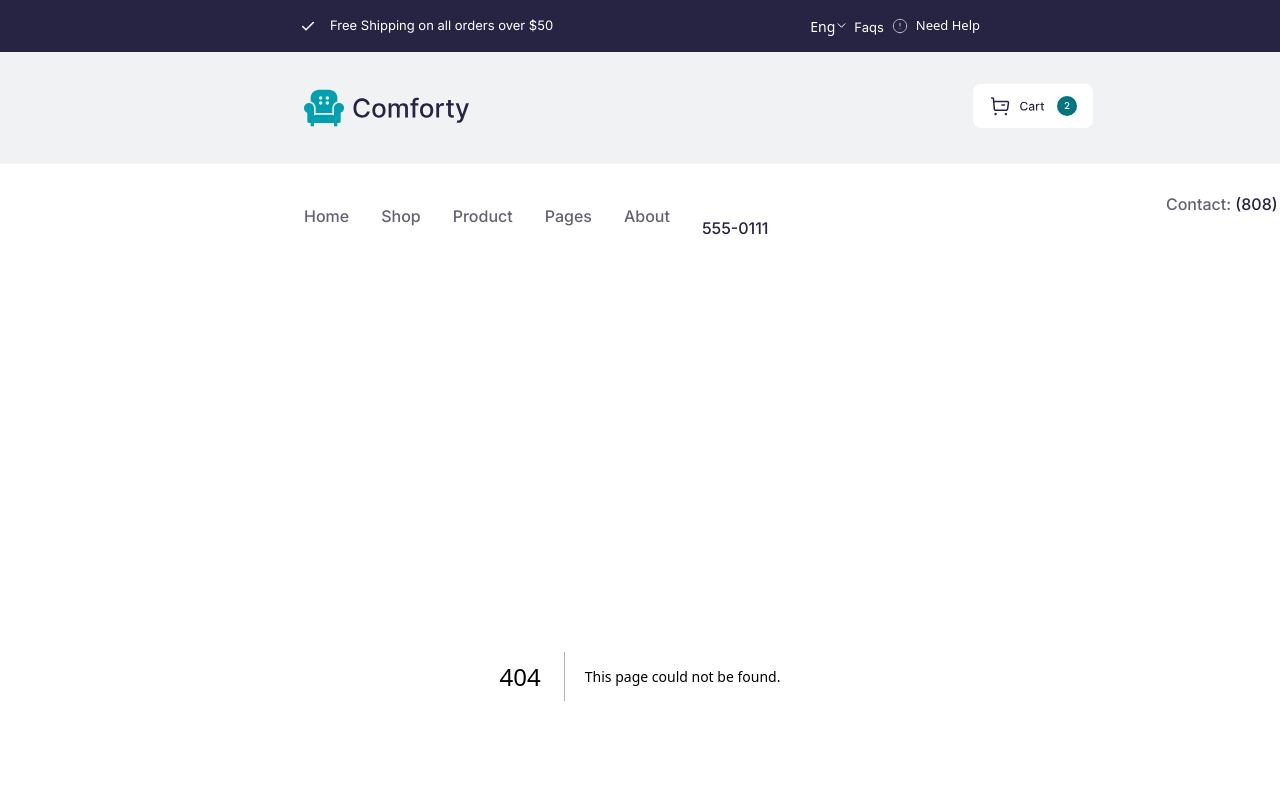
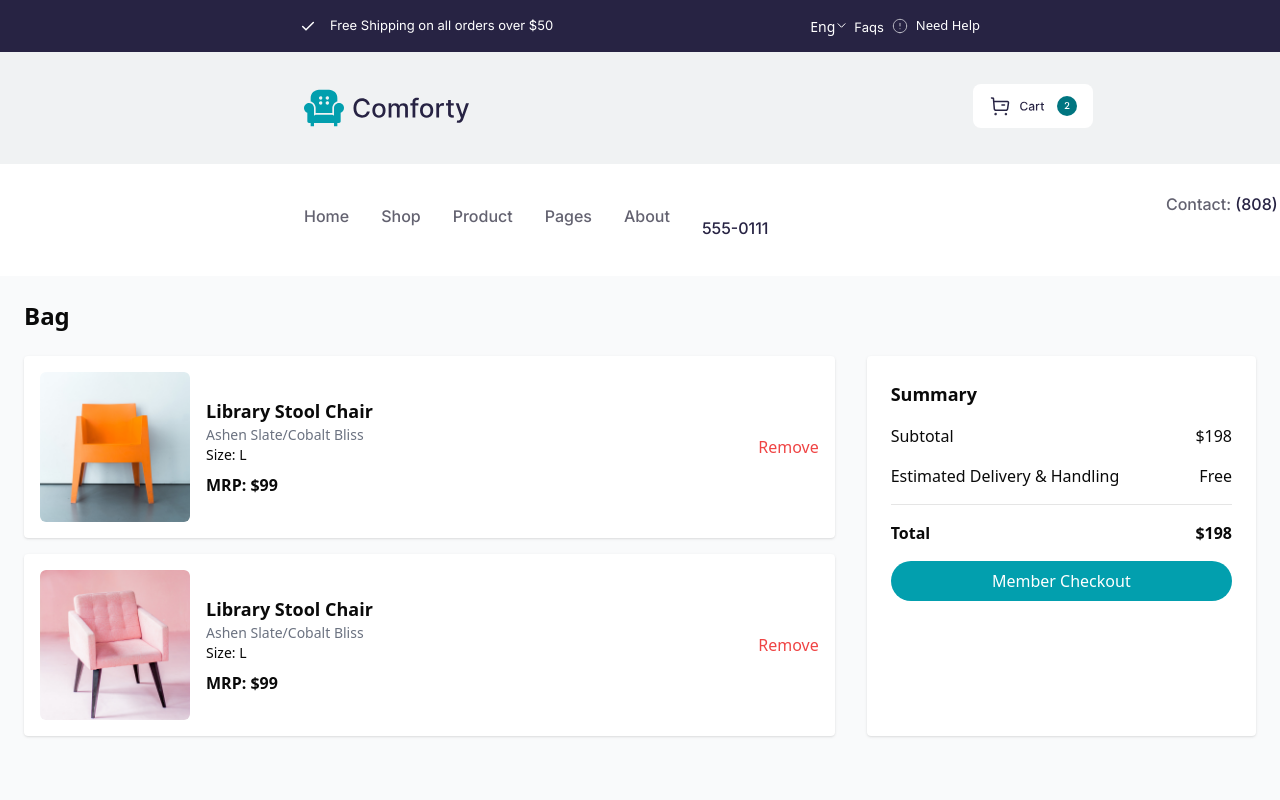
Before and after one commit to yousrakhan23/Milestone-3-e-commerce-website, a Next.js app: page /Cart in a window 1280 px wide. Before the commit this address had no page. Shown: the top 800 px of the page. Built offline with nearby package versions, Linux system fonts and the light colour scheme.

Commit message:
update all files

```diff
--- /dev/null
+++ b/src/app/Cart/page.tsx
@@ -0,0 +1,92 @@
+"use client";
+import React from "react";
+import Image from "next/image";
+import Fea_Prod2 from "@/public/images/fp_2.png";
+import Fea_Prod3 from "@/public/images/fp_3.png";
+
+const Cart = () => {
+  return (
+    <div className="bg-gray-50 min-h-screen">
+      <main className="max-w-7xl mx-auto p-4 sm:p-6">
+        <h2 className="text-2xl font-bold mb-6">Bag</h2>
+
+        <div className="grid grid-cols-1 lg:grid-cols-3 gap-8">
+          {/* Cart Items Section */}
+          <div className="lg:col-span-2 space-y-4">
+            {/* Single Item */}
+            <div className="flex flex-col sm:flex-row items-center justify-between bg-white p-4 shadow rounded">
+              {/* Product Image */}
+              <Image
+                src={Fea_Prod3 }
+                alt="Library Chair"
+                width={150}
+                height={150}
+                className="rounded-md"
+              />
+              {/* Product Details */}
+              <div className="mt-4 sm:mt-0 sm:ml-4 text-center sm:text-left flex-1">
+                <h3 className="font-bold text-lg">Library Stool Chair</h3>
+                <p className="text-sm text-gray-500">Ashen Slate/Cobalt Bliss</p>
+                <p className="text-sm">Size: L</p>
+                <p className="text-base font-semibold mt-2">MRP: $99</p>
+              </div>
+              {/* Remove Button */}
+              <button className="text-red-500 hover:underline mt-4 sm:mt-0">
+                Remove
+              </button>
+            </div>
+
+            {/* Additional Items */}
+            <div className="flex flex-col sm:flex-row items-center justify-between bg-white p-4 shadow rounded">
+              {/* Product Image */}
+              <Image
+                src={Fea_Prod2}
+                alt="Library Chair"
+                width={150}
+                height={150}
+                className="rounded-md"
+              />
+              {/* Product Details */}
+              <div className="mt-4 sm:mt-0 sm:ml-4 text-center sm:text-left flex-1">
+                <h3 className="font-bold text-lg">Library Stool Chair</h3>
+                <p className="text-sm text-gray-500">Ashen Slate/Cobalt Bliss</p>
+                <p className="text-sm">Size: L</p>
+                <p className="text-base font-semibold mt-2">MRP: $99</p>
+              </div>
+              {/* Remove Button */}
+              <button className="text-red-500 hover:underline mt-4 sm:mt-0">
+                Remove
+              </button>
+            </div>
+          </div>
+
+          {/* Summary Section */}
+          <div className="bg-white p-6 shadow rounded space-y-4">
+            <h3 className="text-lg font-bold">Summary</h3>
+
+            <div className="flex justify-between">
+              <span>Subtotal</span>
+              <span>$198</span>
+            </div>
+
+            <div className="flex justify-between">
+              <span>Estimated Delivery & Handling</span>
+              <span>Free</span>
+            </div>
+
+            <div className="flex justify-between font-bold border-t pt-4">
+              <span>Total</span>
+              <span>$198</span>
+            </div>
+
+            <button className="bg-[#029FAE] text-white w-full py-2 rounded-full hover:bg-[#007e88] transition">
+              Member Checkout
+            </button>
+          </div>
+        </div>
+      </main>
+    </div>
+  );
+};
+
+export default Cart;
--- a/src/app/Product/page.tsx
+++ b/src/app/Product/page.tsx
@@ -1,9 +1,71 @@
-import React from 'react'
+"use client";
+import React from "react";
+import Image from "next/image";
+import NewsLetter from "@/components/NewsLetter";
 
-const Product = () => {
+const products = [
+  { id: 1, image: "../../images/fp_1.png", title: "Library Stool Chair", price: "$20", badge: "New" },
+  { id: 2, image: "/path-to-image2.jpg", title: "Library Stool Chair", price: "$20", badge: "Sale" },
+  { id: 3, image: "/path-to-image3.jpg", title: "Library Stool Chair", price: "$20" },
+  { id: 4, image: "/path-to-image4.jpg", title: "Library Stool Chair", price: "$20" },
+  { id: 5, image: "/path-to-image5.jpg", title: "Library Stool Chair", price: "$20" },
+  { id: 6, image: "/path-to-image6.jpg", title: "Library Stool Chair", price: "$20" },
+  { id: 7, image: "/path-to-image7.jpg", title: "Library Stool Chair", price: "$20" },
+  { id: 8, image: "/path-to-image8.jpg", title: "Library Stool Chair", price: "$20" },
+  { id: 9, image: "/path-to-image9.jpg", title: "Library Stool Chair", price: "$20" },
+  { id: 10, image: "/path-to-image10.jpg", title: "Library Stool Chair", price: "$20" },
+  { id: 11, image: "/path-to-image11.jpg", title: "Library Stool Chair", price: "$20" },
+  { id: 12, image: "/path-to-image12.jpg", title: "Library Stool Chair", price: "$20" },
+
+];
+
+const ProductPage = () => {
   return (
-    <div>Product</div>
-  )
-}
+    <div>
+    <div className="min-h-screen bg-gray-100 py-10">
+      <h1 className="text-3xl font-bold text-center mb-8">All Products</h1>
+      <div className="grid grid-cols-1 sm:grid-cols-2 md:grid-cols-3 lg:grid-cols-4 gap-6 px-6">
+        {products.map((product) => (
+          <div
+            key={product.id}
+            className="bg-white rounded-lg shadow-md p-4 hover:scale-105 transform transition"
+          >
+            <div className="relative">
+              <img
+                src={product.image}
+                alt={product.title}
+                className="w-full h-48 object-cover rounded-md"
+              />
+              {product.badge && (
+                <span
+                  className={`absolute top-2 left-2 text-white text-xs px-2 py-1 rounded ${
+                    product.badge === "New"
+                      ? "bg-green-500"
+                      : product.badge === "Sale"
+                      ? "bg-orange-500"
+                      : "bg-gray-500"
+                  }`}
+                >
+                  {product.badge}
+                </span>
+              )}
+            </div>
+            <div className="mt-4">
+              <h3 className="text-lg font-medium text-gray-800">
+                {product.title}
+              </h3>
+              <p className="text-sm text-gray-600">{product.price}</p>
+            </div>
+          </div>
+        ))}
+      </div>
 
-export default Product
+    </div>
+    <div>
+      <NewsLetter />
+    </div>
+    </div>
+  );
+};
+
+export default ProductPage;
--- /dev/null
+++ b/src/components/NewsLetter.tsx
@@ -0,0 +1,98 @@
+"use client";
+import React from "react";
+import Image from "next/image";
+import img1 from "@/public/images/Image (5).png";
+import img2 from "@/public/images/Image (4).png";
+import img3 from "@/public/images/fp_2.png";
+import img4 from "@/public/images/fp_3.png";
+import img5 from "@/public/images/fp_1.png";
+import img6 from "@/public/images/Image (6).png";
+
+const NewsLetter = () => {
+  return (
+    <section className="bg-gray-100 py-12">
+      {/* Container */}
+      <div className="max-w-6xl mx-auto px-6">
+        {/* Newsletter Header */}
+        <div className="text-center mb-10">
+          <h2 className="text-3xl font-bold text-gray-800">
+            Subscribe to Our Newsletter
+          </h2>
+          <p className="text-gray-600 mt-2">
+            Stay updated with the latest products and discounts.
+          </p>
+        </div>
+
+        {/* Subscription Form */}
+        <form className="flex flex-col sm:flex-row items-center justify-center gap-4 mb-12">
+          <input
+            type="email"
+            placeholder="Email Address..."
+            className="w-full sm:w-2/3 p-3 border border-gray-300 rounded-lg focus:outline-none focus:ring-2 focus:ring-blue-400"
+          />
+          <button
+            type="submit"
+            className="w-full sm:w-auto px-6 py-3  text-black font-semibold rounded-lg  transition"
+          >
+            Submit
+          </button>
+        </form>
+
+        {/* Instagram Section */}
+        <div>
+          <h3 className="text-center text-2xl font-medium text-gray-800 mb-8">
+            Follow Products and Discounts on Instagram
+          </h3>
+
+          {/* Product Images Grid */}
+          <div className="grid grid-cols-2 sm:grid-cols-3 md:grid-cols-6 gap-6">
+            <Image
+              src={img1}
+              alt="Product 1"
+              width={150}
+              height={150}
+              className="rounded-lg shadow-lg hover:scale-105 transition transform"
+            />
+            <Image
+              src={img2}
+              alt="Product 2"
+              width={150}
+              height={150}
+              className="rounded-lg shadow-lg hover:scale-105 transition transform"
+            />
+            <Image
+              src={img3}
+              alt="Product 3"
+              width={150}
+              height={150}
+              className="rounded-lg shadow-lg hover:scale-105 transition transform"
+            />
+            <Image
+              src={img4}
+              alt="Product 4"
+              width={150}
+              height={150}
+              className="rounded-lg shadow-lg hover:scale-105 transition transform"
+            />
+            <Image
+              src={img5}
+              alt="Product 5"
+              width={150}
+              height={150}
+              className="rounded-lg shadow-lg hover:scale-105 transition transform"
+            />
+            <Image
+              src={img6}
+              alt="Product 6"
+              width={150}
+              height={150}
+              className="rounded-lg shadow-lg hover:scale-105 transition transform"
+            />
+          </div>
+        </div>
+      </div>
+    </section>
+  );
+};
+
+export default NewsLetter;
```
